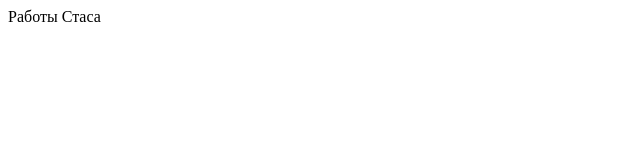
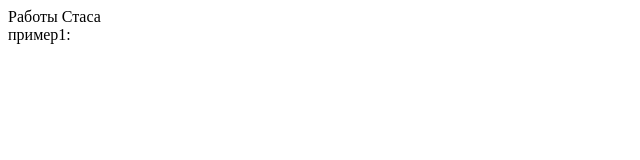
Before and after one commit to Ske4ve/Ske4ve.github.io, a plain HTML site: page index.html in a window 1280 px wide. Shown: the full height of the page, 0-640 px from the left. Drawn offline with Linux system fonts and the light colour scheme.

Commit message:
добалено пример1

```diff
--- a/index.html
+++ b/index.html
@@ -7,6 +7,7 @@
 </head>
 <body>
     Работы Стаса
-
+    <br>
+    пример1:
 </body>
 </html>
```
Also changed, not shown: myjscode/code.js (added).
